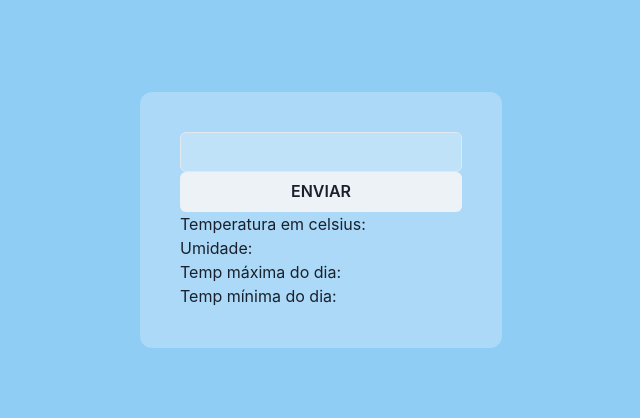
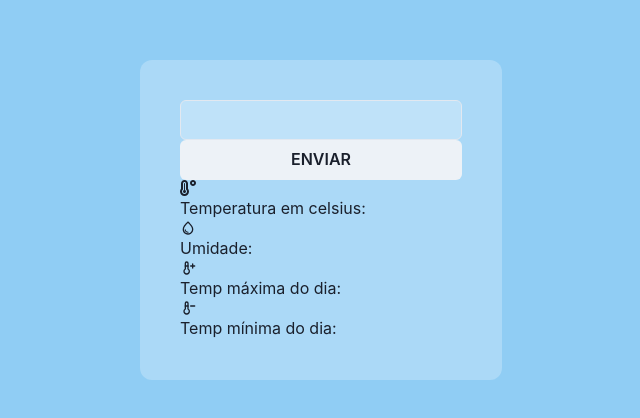
Before and after one commit to camille-policarpo/projetoCT, a Next.js app: page / in a window 1280 px wide. Shown: the part 180-598 px from the top of the page, without its empty margins (319-959 px from the left). Built offline with nearby package versions, Linux system fonts and the light colour scheme.

Commit message:
estamos com icons

```diff
--- a/package.json
+++ b/package.json
@@ -16,7 +16,8 @@
     "framer-motion": "^6.5.1",
     "next": "12.2.2",
     "react": "18.2.0",
-    "react-dom": "18.2.0"
+    "react-dom": "18.2.0",
+    "react-icons": "^4.4.0"
   },
   "devDependencies": {
     "@types/node": "18.0.3",
--- a/src/pages/index.tsx
+++ b/src/pages/index.tsx
@@ -3,6 +3,9 @@ import type { NextPage } from 'next'
 import Head from 'next/head'
 import { Flex, Box, Text, Input, Button, Image } from '@chakra-ui/react';
 import { Coordenadas, Openmeteo } from '../services/axios';
+import { FaTemperatureHigh } from 'react-icons/fa'
+import { TbTemperatureMinus , TbTemperaturePlus } from 'react-icons/tb'
+import { MdOutlineWaterDrop } from 'react-icons/md'
 
 interface Coordenada {
   latitude: number;
@@ -18,10 +21,9 @@ interface Tempo {
 const Home: NextPage = () => {
 
   const [coordenadas, setCoordenada] = useState<Coordenada | null>();
-
   const [texto, setTexto] = useState('');
 
-  let teste
+  let  temp, umi, tMin, tMax
 
   async function onSubmit(event: FormEvent){
     event.preventDefault();
@@ -39,13 +41,19 @@ const Home: NextPage = () => {
 
     const api = await Openmeteo.get(`forecast?latitude=${latitude}&longitude=${longitude}&hourly=temperature_2m,relativehumidity_2m&daily=temperature_2m_max,temperature_2m_min&timezone=${newTimezone}`)
 
-    teste = api.data.elevation
+     console.log(api.data)
 
-    console.log(newTimezone)
 
-    console.log(teste)
+
+      tMax = api.data.daily.temperature_2m_max[0]
+
+      return (
+        tMax
+      )
 
   }
+
+
 
 
 
@@ -64,10 +72,10 @@ const Home: NextPage = () => {
           <Button type="submit">ENVIAR</Button>
 
           <Flex alignItems='start' direction={'column'}>
-            <Text>Temperatura em celsius: {teste}</Text>
-            <Text>Umidade:</Text>
-            <Text>Temp máxima do dia:</Text>
-            <Text>Temp mínima do dia:</Text>
+            <FaTemperatureHigh />   <Text> Temperatura em celsius: {temp}</Text>
+            <MdOutlineWaterDrop />  <Text> Umidade: {umi}</Text>
+            <TbTemperaturePlus />   <Text> Temp máxima do dia: {tMax}</Text>
+            <TbTemperatureMinus />  <Text> Temp mínima do dia: {tMin}</Text>
           </Flex>
 
           </Flex>
```
Also changed, not shown: 1 other file (tests, documents, lock files or other folders).
